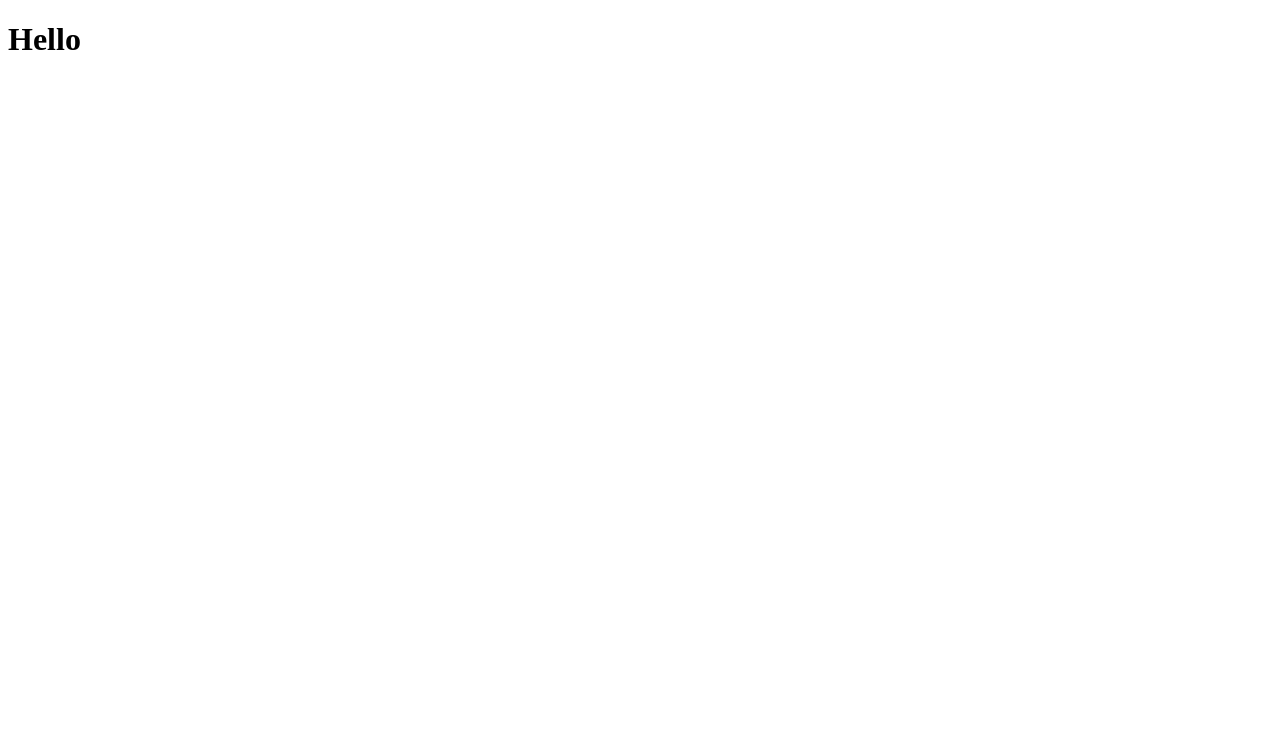
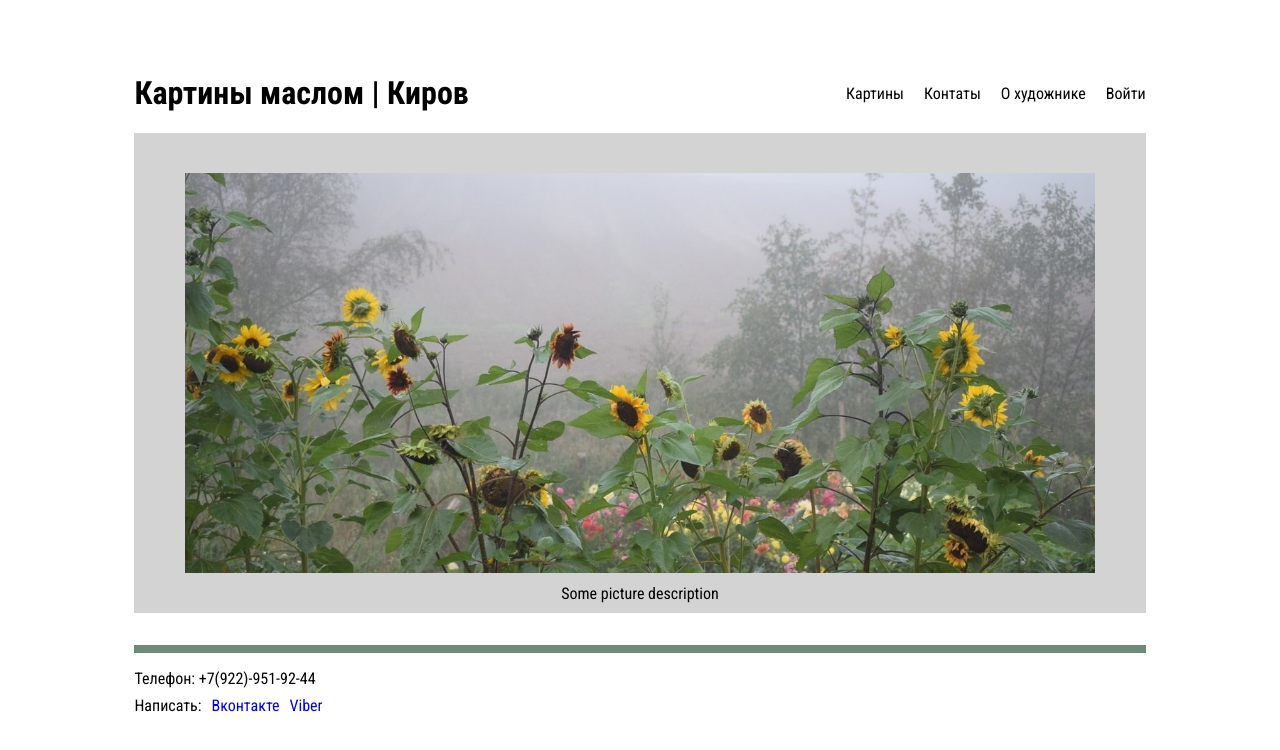
Before and after one commit to kotamikh/paintings-shop, a Vue app: page / in a window 1280 px wide. Shown: the top 750 px of the page. Built offline with nearby package versions, Linux system fonts and the light colour scheme.

Commit message:
home page without router

```diff
--- a/index.html
+++ b/index.html
@@ -3,6 +3,10 @@
   <head>
     <meta charset="UTF-8" />
     <meta name="viewport" content="width=device-width, initial-scale=1.0" />
+      <link rel="stylesheet" href="styles.css">
+      <link rel="preconnect" href="https://fonts.googleapis.com">
+      <link rel="preconnect" href="https://fonts.gstatic.com" crossorigin>
+      <link href="https://fonts.googleapis.com/css2?family=Roboto+Condensed:wght@300;400;700&display=swap" rel="stylesheet">
     <title></title>
   </head>
   <body>
--- a/src/App.vue
+++ b/src/App.vue
@@ -1,11 +1,15 @@
 <script setup>
 
+import HomePage from "./pages/HomePage.vue";
 </script>
 
 <template>
-  <h1>Hello</h1>
+  <home-page/>
 </template>
 
 <style scoped>
+* {
+  font-family: 'Roboto Condensed', sans-serif;
+}
 
 </style>
--- /dev/null
+++ b/src/components/MainPoster.vue
@@ -0,0 +1,52 @@
+<template>
+  <div class="wrapper">
+    <figure>
+      <div class="picture-holder"></div>
+      <figcaption>Some picture description</figcaption>
+    </figure>
+  </div>
+</template>
+
+<script>
+export default {
+  name: "MainPoster"
+}
+</script>
+
+<script setup>
+
+</script>
+
+<style scoped>
+.wrapper {
+  width: 100%;
+  height: 60vh;
+
+  display: flex;
+  align-items: center;
+  justify-content: center;
+  background-color: lightgray;
+}
+
+figure {
+  margin: 0;
+  width: 90%;
+  height: 50vh;
+}
+
+figcaption {
+  height: 5vh;
+  display: flex;
+  align-items: center;
+  justify-content: center;
+}
+
+.picture-holder {
+  width: 100%;
+  height: 100%;
+
+  background-size: cover;
+  background-repeat: no-repeat;
+  background-image: url('@/assets/main-poster.jpg');
+}
+</style>
--- /dev/null
+++ b/src/components/TheFooter.vue
@@ -0,0 +1,47 @@
+<template>
+  <div class="footer">
+  <div class="telephone">Телефон: +7(922)-951-92-44</div>
+  <div class="messengers">Написать:
+    <a href="https://vk.com/m.kozlov73">Вконтакте</a>
+    <a href="/">Viber</a>
+  </div>
+  </div>
+</template>
+
+<script>
+export default {
+  name: "TheFooter"
+}
+</script>
+
+<style scoped>
+.footer {
+  gap: 1vh;
+  display: flex;
+  flex-direction: column;
+
+  width: 100%;
+  margin: 4vh 0;
+  padding: 2vh 0;
+  border-top: 1vh solid var(--seagreen);
+}
+
+.messengers {
+  gap: 10px;
+  display: flex;
+}
+
+a {
+  text-decoration: none;
+}
+
+a:hover {
+  cursor: pointer;
+  color: var(--text-hover);
+  text-decoration: underline;
+}
+
+a:visited {
+  color: var(--seagreen);
+}
+</style>
--- /dev/null
+++ b/src/components/TheNavbar.vue
@@ -0,0 +1,45 @@
+<template>
+  <div class="navbar">
+  <h1>Картины маслом | Киров</h1>
+  <ul class="nav-menu">
+    <li>Картины</li>
+    <li>Контаты</li>
+    <li>О художнике</li>
+    <li>Войти</li>
+  </ul>
+  </div>
+</template>
+
+<script>
+export default {
+  name: "TheNavbar"
+}
+</script>
+
+<style scoped>
+.navbar {
+  width: 100%;
+  user-select: none;
+
+  display: flex;
+  justify-content: space-between;
+}
+
+h1,
+ul {
+  cursor: pointer;
+}
+
+h1:hover,
+li:hover {
+  color: var(--text-hover);
+}
+
+.nav-menu {
+  list-style: none;
+
+  gap: 20px;
+  display: flex;
+  align-items: center;
+}
+</style>
--- /dev/null
+++ b/src/pages/HomePage.vue
@@ -0,0 +1,35 @@
+<template>
+  <div class="content-box">
+    <the-navbar/>
+    <main-poster/>
+    <the-footer/>
+  </div>
+</template>
+
+<script>
+import TheNavbar from "../components/TheNavbar.vue";
+import TheFooter from "../components/TheFooter.vue";
+import MainPoster from "../components/MainPoster.vue";
+
+export default {
+  name: "HomePage",
+  components: { MainPoster, TheFooter, TheNavbar }
+}
+</script>
+
+<style scoped>
+home-page {
+  overflow: hidden;
+}
+
+.content-box {
+  width: 80%;
+  margin: auto;
+  height: 100vh;
+
+  display: flex;
+  align-items: center;
+  flex-direction: column;
+  justify-content: center;
+}
+</style>
--- /dev/null
+++ b/styles.css
@@ -0,0 +1,4 @@
+* {
+    --seagreen: #6c8c79;
+    --text-hover: #7cbe99;
+}
--- a/vite.config.js
+++ b/vite.config.js
@@ -1,7 +1,13 @@
 import { defineConfig } from 'vite'
 import vue from '@vitejs/plugin-vue'
+import { fileURLToPath, URL } from 'url'
 
 // https://vitejs.dev/config/
 export default defineConfig({
-  plugins: [vue()],
+  resolve: {
+    alias: {
+      '@': fileURLToPath(new URL('./src', import.meta.url)),
+    },
+  },
+  plugins: [vue()]
 })
```
Also changed, not shown: src/assets/main-poster.jpg (added).
